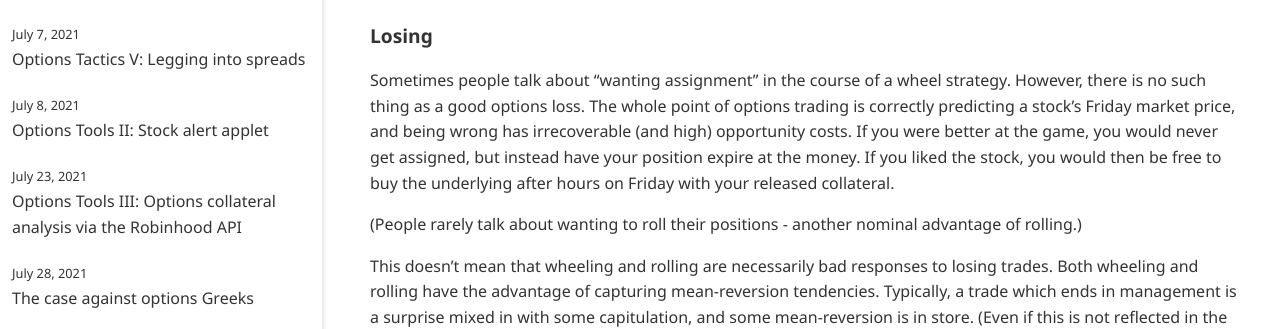
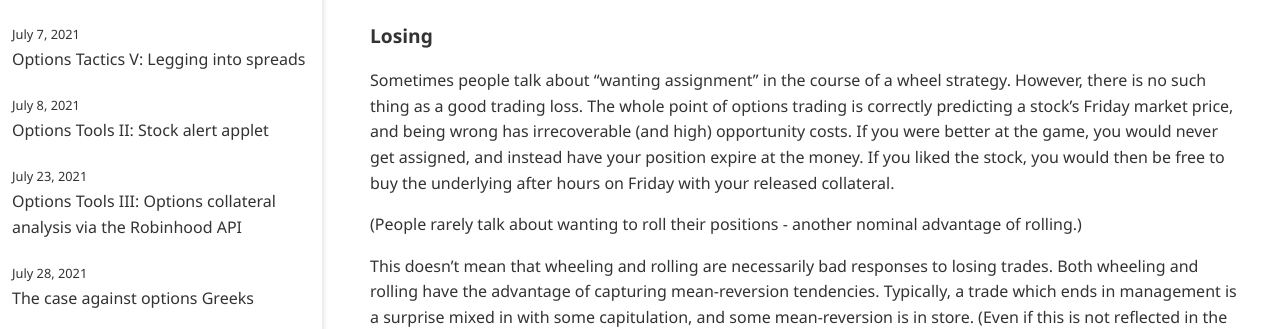
Before and after one commit to ansyblenetwork/aquietlife, a Jekyll site: the page built from _posts/2021-08-07-wheeling-rolling.md, in a window 1280 px wide and 900 px high, scrolled down 480 px. Shown: the part 191-520 px from the top of the window. Built offline with Jekyll 4.4.1, drawn with Linux system fonts in a browser that asks for light colours.

Commit message:
Update 2021-08-07-wheeling-rolling.md

```diff
--- a/_posts/2021-08-07-wheeling-rolling.md
+++ b/_posts/2021-08-07-wheeling-rolling.md
@@ -24,7 +24,7 @@ There are a few reasons you might want to wheel, however.
 
 ### Losing
 
-Sometimes people talk about "wanting assignment" in the course of a wheel strategy. However, there is no such thing as a good options loss. The whole point of options trading is correctly predicting a stock's Friday market price, and being wrong has irrecoverable (and high) opportunity costs. If you were better at the game, you would never get assigned, but instead have your position expire at the money. If you liked the stock, you would then be free to buy the underlying after hours on Friday with your released collateral.
+Sometimes people talk about "wanting assignment" in the course of a wheel strategy. However, there is no such thing as a good trading loss. The whole point of options trading is correctly predicting a stock's Friday market price, and being wrong has irrecoverable (and high) opportunity costs. If you were better at the game, you would never get assigned, and instead have your position expire at the money. If you liked the stock, you would then be free to buy the underlying after hours on Friday with your released collateral.
 
 (People rarely talk about wanting to roll their positions - another nominal advantage of rolling.)
 
```
